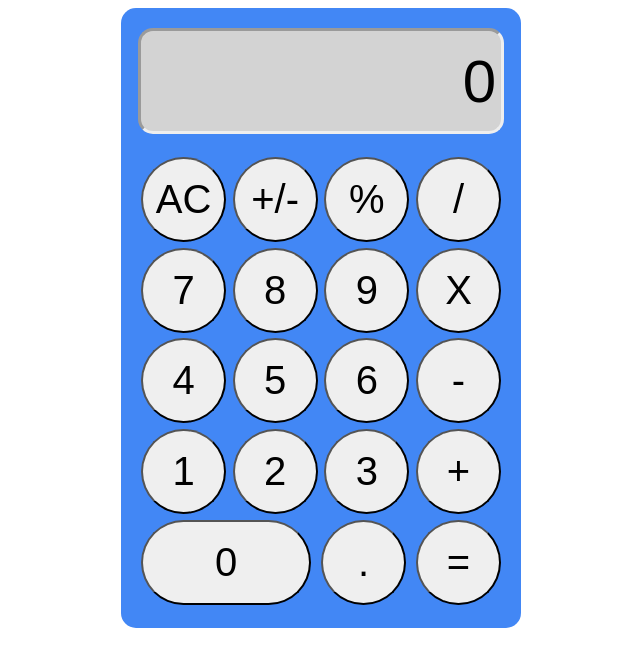
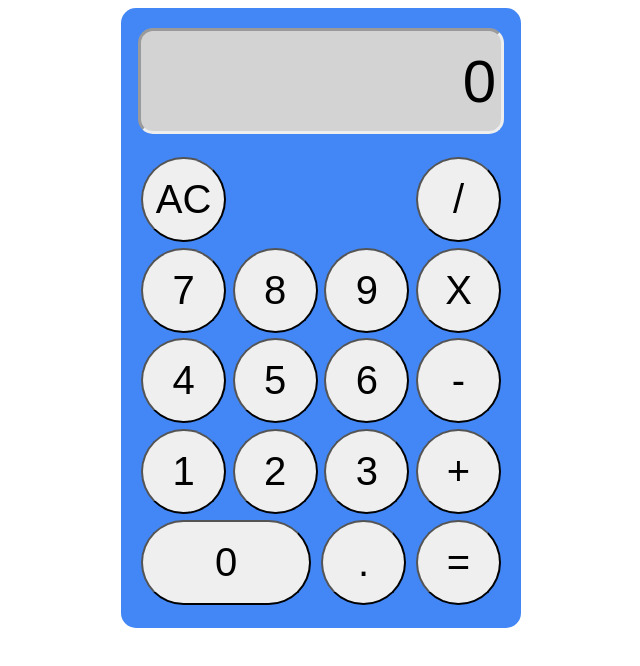
Before and after one commit to paulbasaur/calculator, a plain HTML site: page index.html in a window 1280 px wide. Shown: the whole page, without its empty margins (319-959 px from the left). Drawn offline with Linux system fonts and the light colour scheme.

Commit message:
remove % and +/- buttons

```diff
--- a/index.html
+++ b/index.html
@@ -18,8 +18,6 @@
       <div id="button-container">
         <div class="row">
           <button id="clear-button" class="standard-button">AC</button>
-          <button id="negate-button" class="standard-button operator">+/-</button>
-          <button id="percent-button" class="standard-button operator">%</button>
           <button id="divide-button" class="standard-button operator">/</button>
         </div>
         <div class="row">
```
